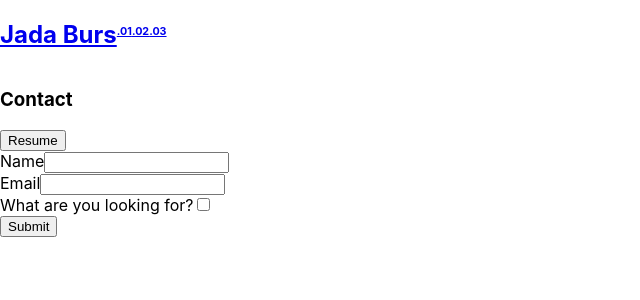
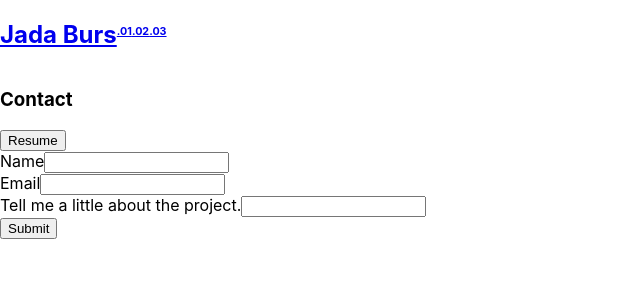
Before and after one commit to Heisenburs/MyPortfolio, a React (Create React App) app: page /contact in a window 1280 px wide. Shown: the top 300 px of the page, without its empty margins (0-640 px from the left). Built offline with nearby package versions, Linux system fonts and the light colour scheme.

Commit message:
created logo component but still not rendering photo

```diff
--- /dev/null
+++ b/src/components/Logo.js
@@ -0,0 +1,11 @@
+import React from "react";
+
+function Logo() {
+  return (
+    <div>
+      <img src="public/logo-nobg.png" alt="logo" width="50px" height="50px" />
+    </div>
+  );
+}
+
+export default Logo;
--- a/src/pages/Contact.js
+++ b/src/pages/Contact.js
@@ -17,8 +17,8 @@ function Contact() {
         </div>
 
         <div>
-          <label>What are you looking for?</label>
-          <input type="checkbox" name="" id="" required></input>
+          <label>Tell me a little about the project.</label>
+          <input type="textarea" name="request" id="request" required></input>
         </div>
 
         <div>
--- a/src/pages/Homepage.js
+++ b/src/pages/Homepage.js
@@ -1,14 +1,16 @@
 import React from "react";
+import Logo from "../components/Logo";
+// import { useState, useEffect } from "react";
 
 function Homepage() {
   return (
     <div>
       <h2>Homepage</h2>
       {/* couldnt get file for download button */}
-      <a href="public\JadaBurs-Resume.pdf" download="Jada Burs - Resume">
+      <a href="public/JadaBurs-Resume.pdf" download="Jada Burs - Resume">
         Resume
       </a>
-      <img src="" alt="logo" width="50px" height="50px" />
+      <Logo />
     </div>
   );
 }
```
